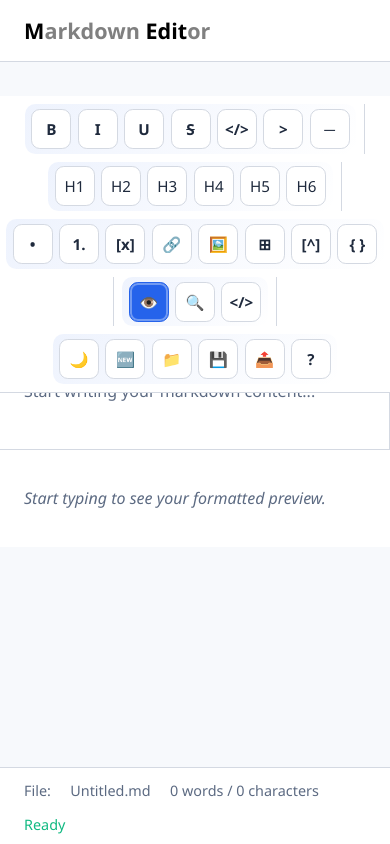
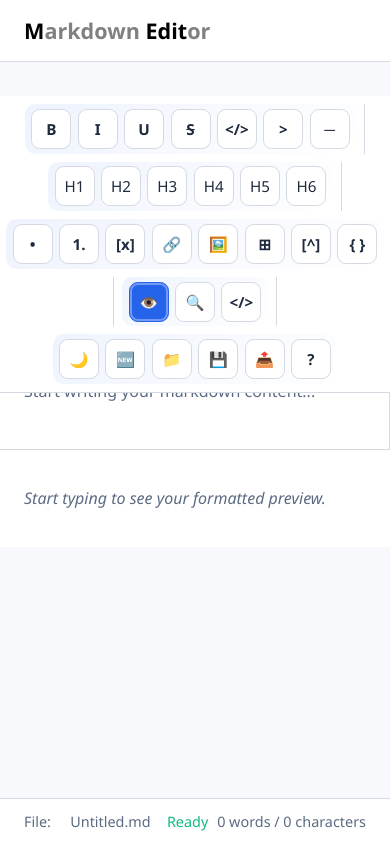
Before and after one commit to andrewparry/medit, a website: page index.html in a window 390 px wide. Drawn offline with nearby package versions, Linux system fonts and the light colour scheme.

Commit message:
Refactor status bar layout in the markdown editor. Updated HTML structure to use flexbox for better alignment of file name, autosave status, and word/character counts. Enhanced CSS styles to support the new layout, improving overall visual organization and responsiveness.

```diff
--- a/index.html
+++ b/index.html
@@ -171,11 +171,17 @@
 
         <footer class="status-bar" role="contentinfo">
             <div class="status-info">
-                <span class="status-item" id="file-name-label">File:</span>
-                <span id="file-name" class="status-item editable-file-name" contenteditable="false" role="textbox" tabindex="0" aria-label="File name">Untitled.md</span>
-                <span id="word-count" class="status-item" aria-live="polite">0 words / 0 characters</span>
-                <span id="char-count" class="status-item sr-only" aria-live="polite">0 characters</span>
-                <span class="status-item" id="autosave-status" aria-live="polite">Draft saved</span>
+                <div class="status-left">
+                    <span class="status-item" id="file-name-label">File:</span>
+                    <span id="file-name" class="status-item editable-file-name" contenteditable="false" role="textbox" tabindex="0" aria-label="File name">Untitled.md</span>
+                </div>
+                <div class="status-center">
+                    <span class="status-item" id="autosave-status" aria-live="polite">Draft saved</span>
+                </div>
+                <div class="status-right">
+                    <span id="word-count" class="status-item" aria-live="polite">0 words / 0 characters</span>
+                    <span id="char-count" class="status-item sr-only" aria-live="polite">0 characters</span>
+                </div>
             </div>
         </footer>
     </div>
--- a/styles.css
+++ b/styles.css
@@ -820,11 +820,31 @@ body.theme-dark .preview-content blockquote {
 
 .status-info {
   display: flex;
-  flex-wrap: wrap;
-  gap: 0.75rem;
   align-items: center;
   font-size: 0.9rem;
   color: var(--color-text-muted);
+}
+
+.status-left,
+.status-center,
+.status-right {
+  display: flex;
+  align-items: center;
+  gap: 0.75rem;
+}
+
+.status-left {
+  flex: 0 0 auto;
+}
+
+.status-center {
+  flex: 1;
+  justify-content: center;
+}
+
+.status-right {
+  flex: 0 0 auto;
+  margin-left: auto;
 }
 
 .status-item {
```
Also changed, not shown: js/marked-lite.js (+3 -2 lines), 1 other file.
